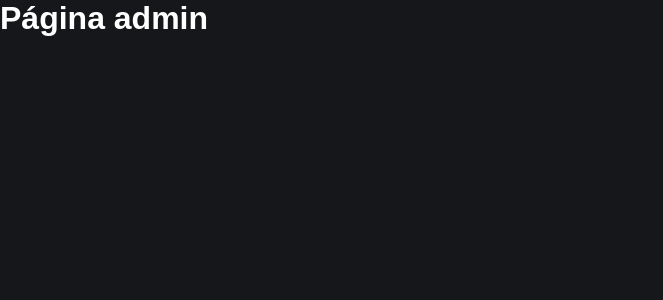
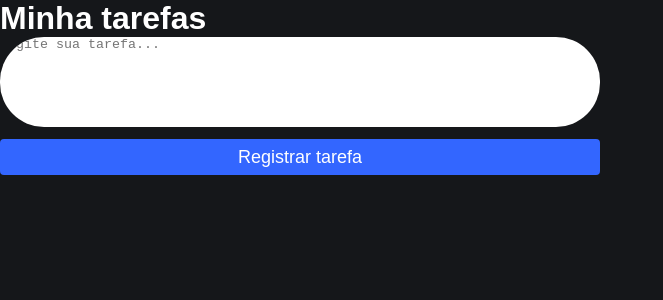
Before and after one commit to Camilla126/Lista_De_Tarefas, a React (Create React App) app: page /admin in a window 1280 px wide. Shown: the top 300 px of the page, without its empty margins (0-663 px from the left). Built offline with nearby package versions, Linux system fonts and the light colour scheme; no server answers; sample sign-in values are in the browser's storage.

Commit message:
funcionalidade adicionada na página admin

```diff
--- a/src/pages/Admin/index.jsx
+++ b/src/pages/Admin/index.jsx
@@ -1,9 +1,28 @@
+import { useState } from 'react'
 import './admin.css'
 
 export default function Admin(){
+const [tarefaInput, setTarefaInput] = useState('')
+
+    function handleRegister(e){
+        e.preventDefault();
+
+        alert('CLICOUUU')
+    }
+
     return(
-        <div>
-            <h1>Página admin</h1>
+        <div className='admin-container'>
+            <h1>Minha tarefas</h1>
+
+            <form className='form' onSubmit={handleRegister}>
+                <textarea
+                placeholder='Digite sua tarefa...'
+                value={tarefaInput}
+                onChange={(e) => setTarefaInput(e.target.value)}
+                />
+
+                <button type='submit'>Registrar tarefa</button>
+             </form>
         </div>
     )
 }
```
